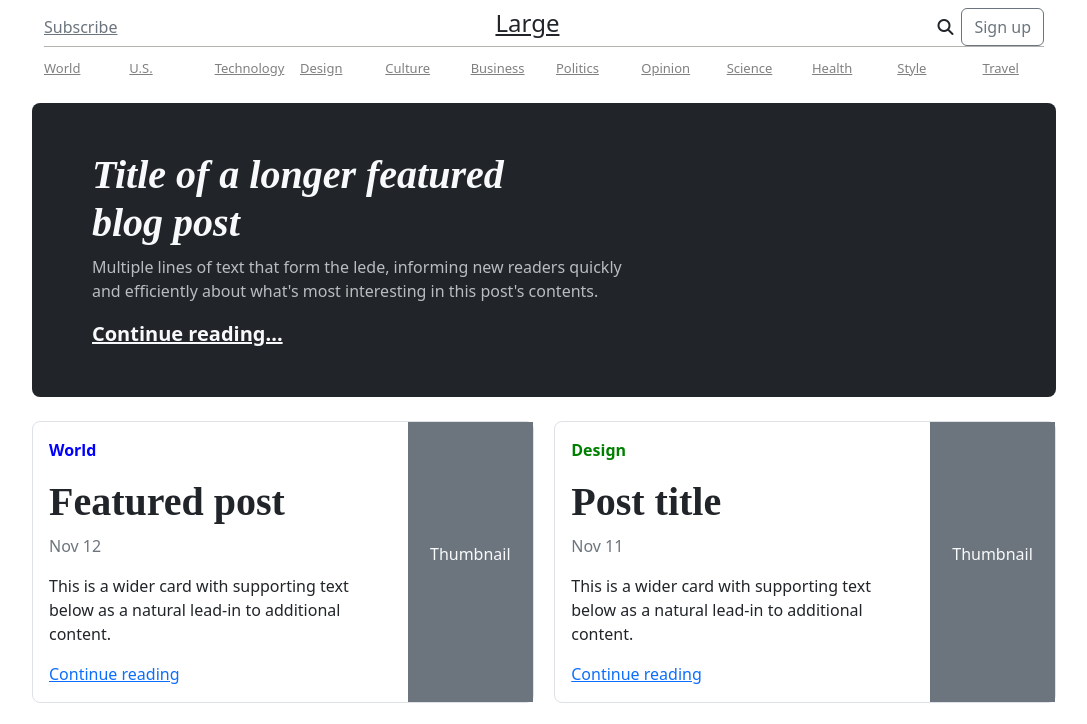
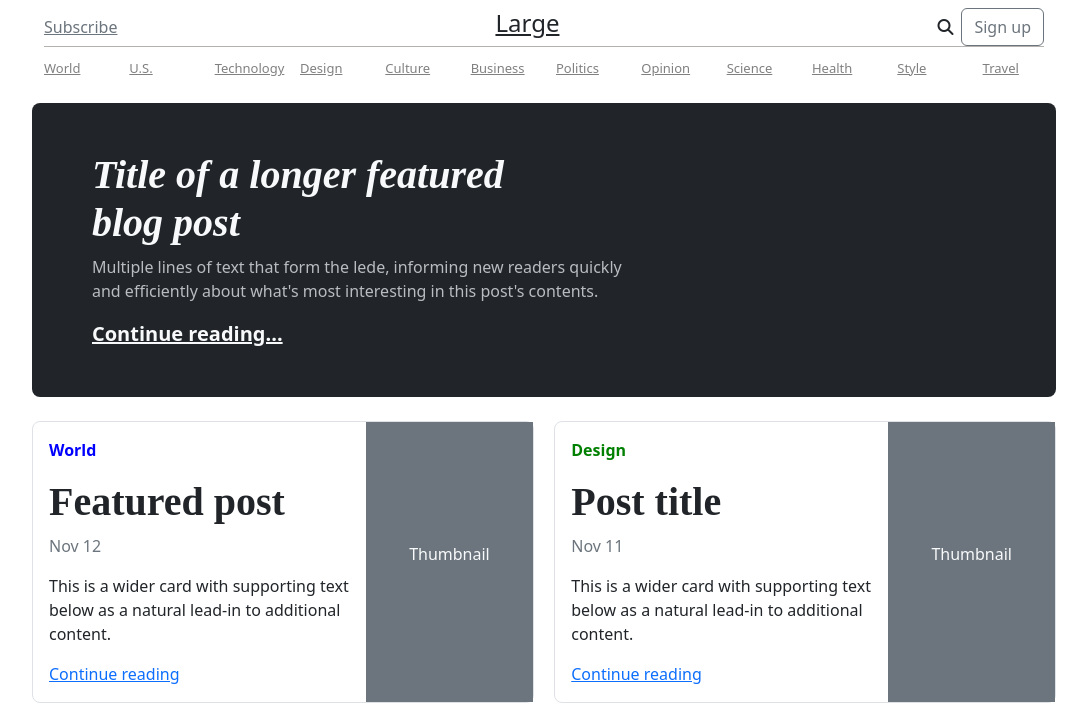
Before and after one commit to AbinayaCK/Bootstrap-1, a plain HTML site: page index.html in a window 1280 px wide. Shown: the top 724 px of the page, without its empty margins (96-1183 px from the left). Drawn offline with nearby package versions, Linux system fonts and the light colour scheme.

Commit message:
changed width

```diff
--- a/index.html
+++ b/index.html
@@ -93,28 +93,28 @@
       <div class="row mt-4 d-flex justify-content-between">
         <div class="col-6 border rounded-3 "style="width: 49%;">
           <div class="row">
-            <div class="col-none-12 col-lg-9 p-3 ">
+            <div class="col-none-12 col-lg-8 p-3 ">
               <p class="world">World</p>
               <h1 class="two">Featured post</h1>
               <p class="text-secondary fs-7">Nov 12</p>
               <p>This is a wider card with supporting text below as a natural lead-in to additional content.</p>
               <a href="">Continue reading</a>
             </div>
-            <div class="col-none-12 col-lg-3  bg-secondary text-light d-flex justify-content-center align-items-center">
+            <div class="col-none-12 col-lg-4  bg-secondary text-light d-flex justify-content-center align-items-center">
               <p>Thumbnail</p>
             </div>
           </div>
         </div>
         <div class="col-6 border rounded-3 "style="width: 49%;">
           <div class="row">
-            <div class="col-none-12 col-lg-9 p-3 ">
+            <div class="col-none-12 col-lg-8 p-3 ">
               <p class="design">Design</p>
               <h1 class="two">Post title</h1>
               <p class="text-secondary fs-7">Nov 11</p>
               <p>This is a wider card with supporting text below as a natural lead-in to additional content.</p>
               <a href="">Continue reading</a>
           </div>
-          <div class="col-none-12 col-lg-3 bg-secondary text-light d-flex justify-content-center align-items-center">
+          <div class="col-none-12 col-lg-4 bg-secondary text-light d-flex justify-content-center align-items-center">
               <p>Thumbnail</p>
           </div>
           </div>
```
